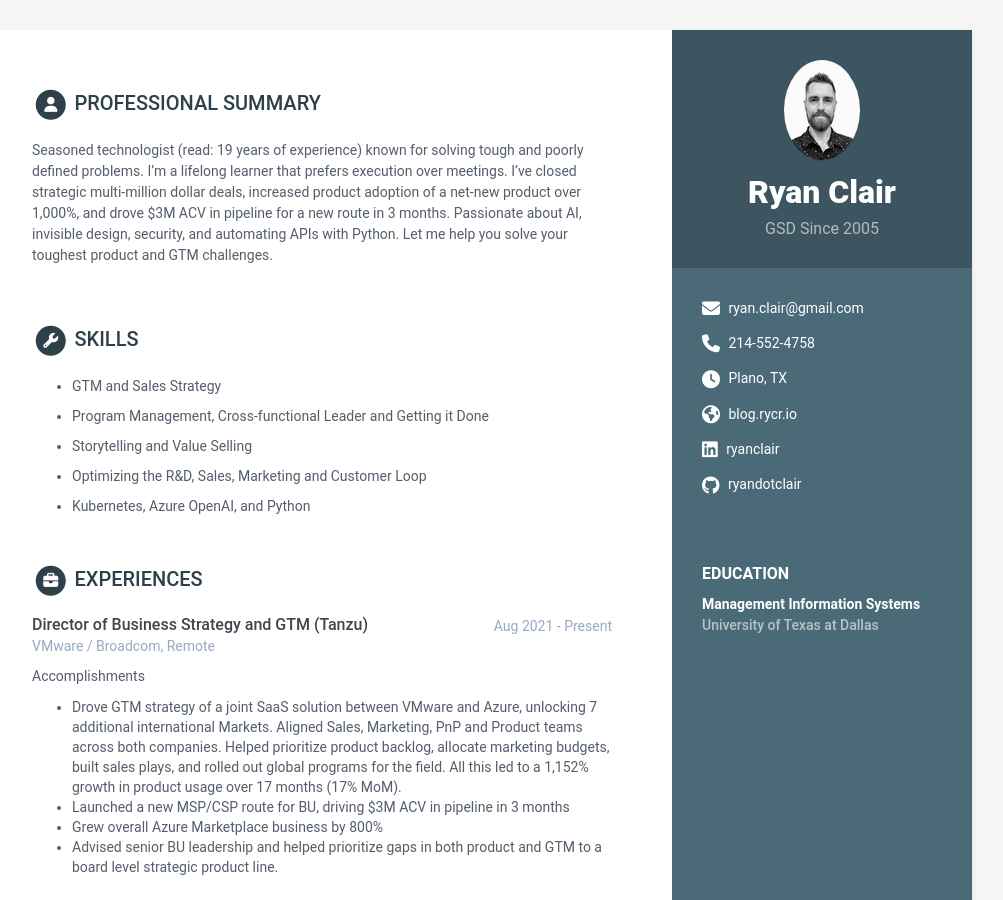
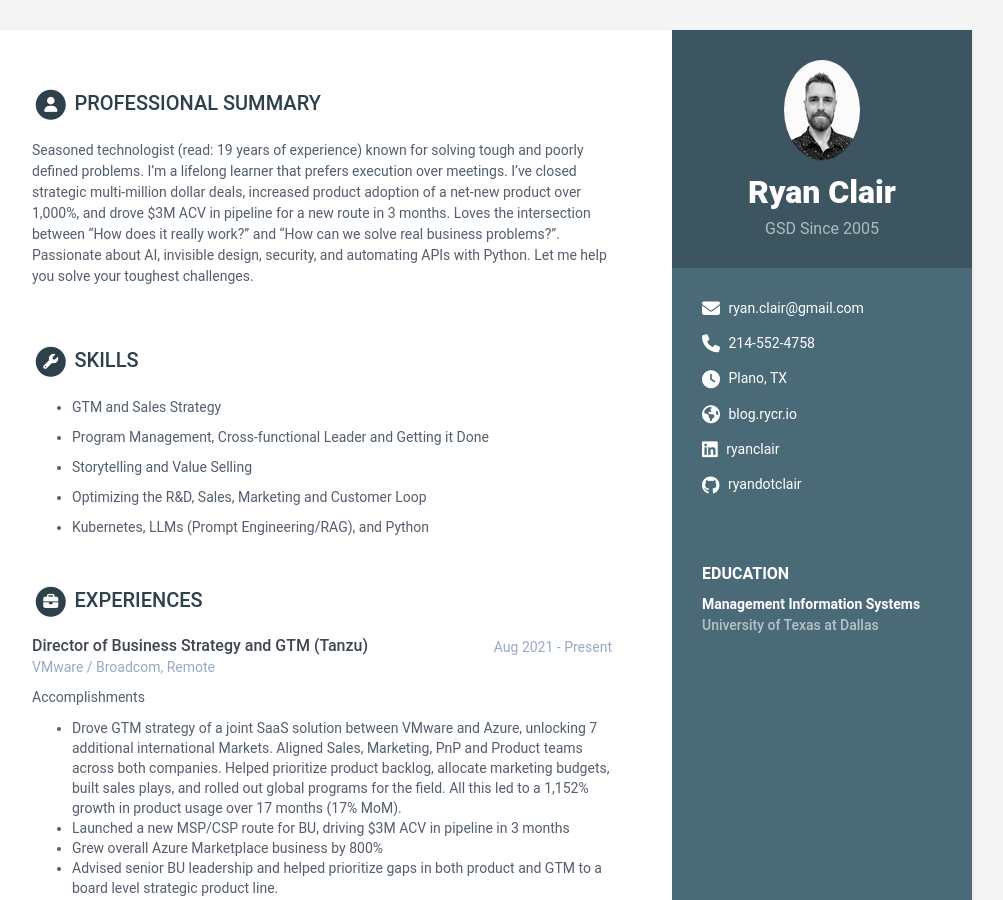
Before and after one commit to ryandotclair/online-cv-pdf, a Jekyll site: the page built from index.html, in a window 1280 px wide and 900 px high. Shown: the whole window, without its empty margins (168-1171 px from the left). Built offline with Jekyll 4.4.1, drawn with Linux system fonts in a browser that asks for light colours.

Commit message:
sa flavor

```diff
--- a/_data/data.yml
+++ b/_data/data.yml
@@ -41,7 +41,7 @@ sidebar:
 career-profile:
     title: Professional Summary
     summary: |
-      Seasoned technologist (read: 19 years of experience) known for solving tough and poorly defined problems. I'm a lifelong learner that prefers execution over meetings. I've closed strategic multi-million dollar deals,  increased product adoption of a net-new product over 1,000%, and drove $3M ACV in pipeline for a new route in 3 months.  Passionate about AI, invisible design, security, and automating APIs with Python. Let me help you solve your toughest product and GTM challenges.
+      Seasoned technologist (read: 19 years of experience) known for solving tough and poorly defined problems.  I'm a lifelong learner that prefers execution over meetings.  I've closed strategic multi-million dollar deals, increased product adoption of a net-new product over 1,000%, and drove $3M ACV in pipeline for a new route in 3 months.  Loves the intersection between "How does it really work?" and "How can we solve real business problems?".  Passionate about AI, invisible design, security, and automating APIs with Python. Let me help you solve your toughest challenges.
 
 education:
     title: Education
@@ -97,7 +97,7 @@ skills:
 
       - name: Optimizing the R&D, Sales, Marketing and Customer Loop
 
-      - name: Kubernetes, Azure OpenAI, and Python
+      - name: Kubernetes, LLMs (Prompt Engineering/RAG), and Python
 
 
 footer: >
```
